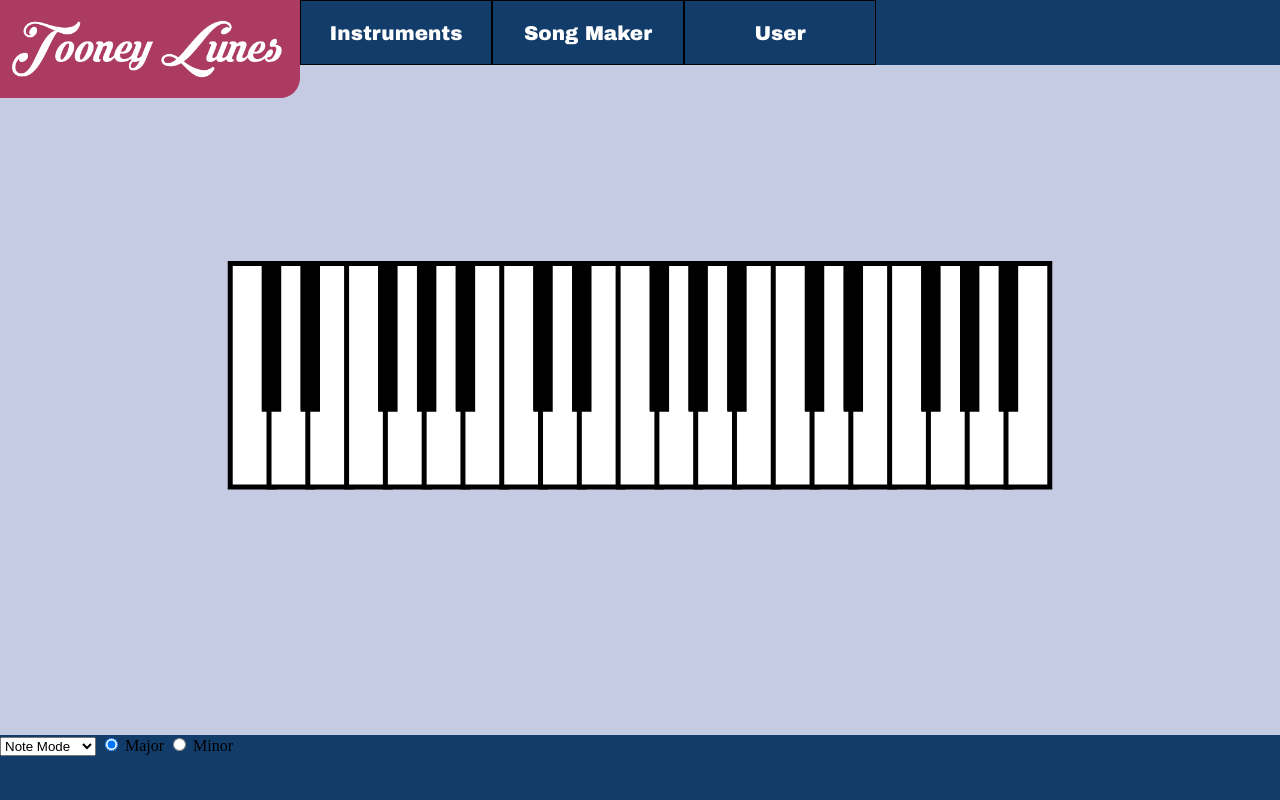
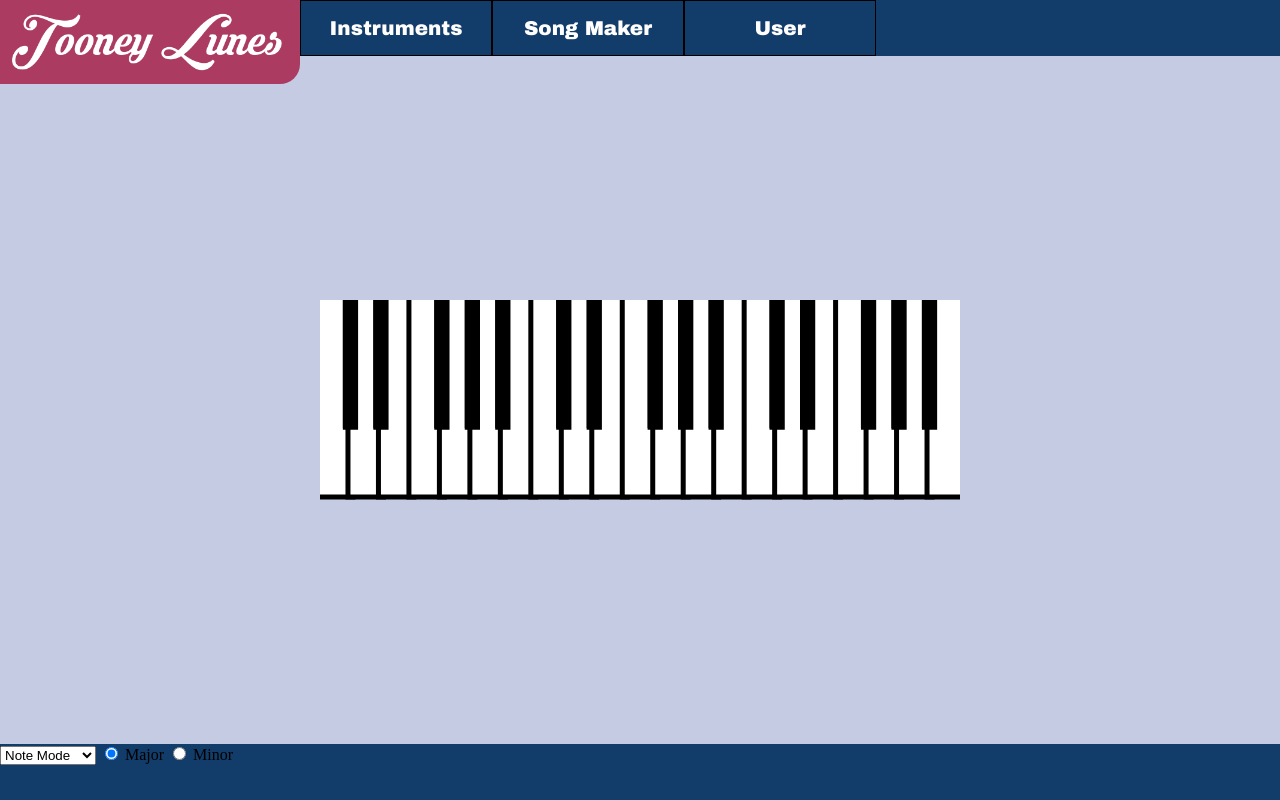
Before and after one commit to j-feigner/Tooney-Lunes, a PHP site: page /piano.html in a window 1280 px wide. Run offline with PHP 8.4, Linux system fonts and the light colour scheme.

Commit message:
Added new div container for page contents

```diff
--- a/src/piano.html
+++ b/src/piano.html
@@ -24,8 +24,10 @@
         <button type="button" id="userProfileButton" class="menu-button">User</button>
     </div>
 
-    <div id="pianoBlock" class="canvas-container">
-        <canvas id="pianoCanvas"></canvas>
+    <div id="pageContents" class="page-contents">
+        <div id="pianoBlock" class="canvas-container">
+            <canvas id="pianoCanvas"></canvas>
+        </div>
     </div>
 
     <div id="bottomBar" class="bottom-bar">
--- a/src/piano.js
+++ b/src/piano.js
@@ -7,14 +7,15 @@ function main() {
     var canvas = document.getElementById("pianoCanvas");
     resizeCanvas();
 
-    var piano_width = canvas.width / 1.1;
-    var piano_height = canvas.height / 2.5;
+    var piano_width = canvas.width;
+    var piano_height = canvas.height;
     var x_offset = canvas.width / 2 - piano_width / 2;
     var y_offset = canvas.height / 2 - piano_height / 2;
 
-    var piano = new Piano(x_offset, y_offset, piano_width, piano_height);
+    var piano = new Piano(0, 0, piano_width, piano_height);
     piano.createKeys();
     piano.draw();
+    piano.update();
 
     canvas.addEventListener("click", function(event) {
         var mouse_x = event.offsetX;
@@ -51,11 +52,15 @@ function Piano(x, y, width, height) {
     this.w = width;
     this.h = height;
 
+    this.white_key_count = 21;
     this.keys = [];
 
     this.line_width = 10;
 
     this.play_mode = "note";
+
+    this.c = document.getElementById("pianoCanvas");
+    this.ctx = this.c.getContext("2d");
 
     this.createSounds = function() {
         var piano_srcs = [
@@ -153,22 +158,22 @@ function Piano(x, y, width, height) {
     }
 
     this.draw = function() {
-        var c = document.getElementById("pianoCanvas");
-        var ctx = c.getContext("2d");
-
-        ctx.clearRect(0, 0, c.width, c.height);
-
         this.keys.forEach(function(key) {
             key.draw();
         });
-
-        window.requestAnimationFrame(() => {
-            this.draw();
-        })
     }
 
     this.playNote = function(key) {
         key.play();
+    }
+
+    this.update = function() {
+        this.keys.forEach(function(key) {
+            if(key.is_playing) {
+                key.draw();
+            }
+        });
+        window.requestAnimationFrame(() => this.update());
     }
 
     this.playChord = function(key_index) {
--- a/src/style.css
+++ b/src/style.css
@@ -8,7 +8,7 @@ html, body {
 
 .top-bar {
     width: 100%;
-    height: 65px;
+    height: 7%;
     background-color: #123C69;
 }
 
@@ -90,16 +90,25 @@ html, body {
     background-color: #556270;
 }
 
+.page-contents {
+    width: 100%;
+    height: 86%;
+}
+
 .canvas-container {
-    width: 70%;
-    height: 70%;
+    position: absolute;
+    width: 50%;
+    height: 25%;
+    top: 50%;
+    left: 50%;
+    transform: translate(-50%, -50%);
     margin: auto;
 }
 
 .bottom-bar {
     position: absolute;
     width: 100%;
-    height: 65px;
+    height: 7%;
     bottom: 0;
     background-color: #123C69;
 }
```
